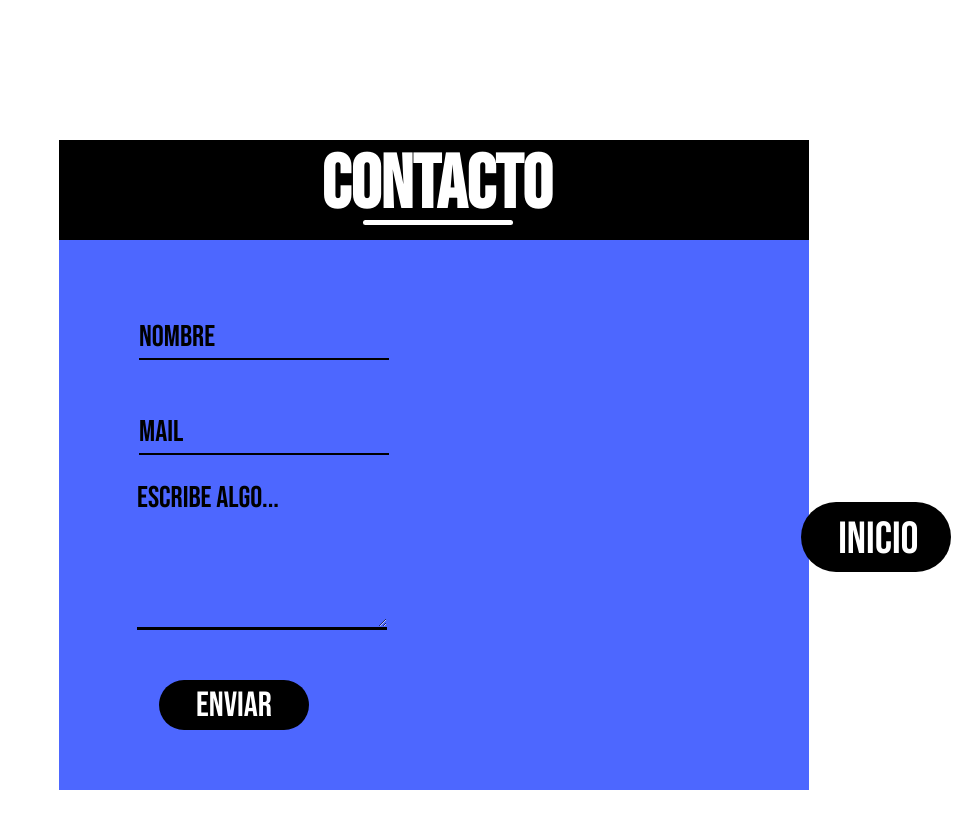
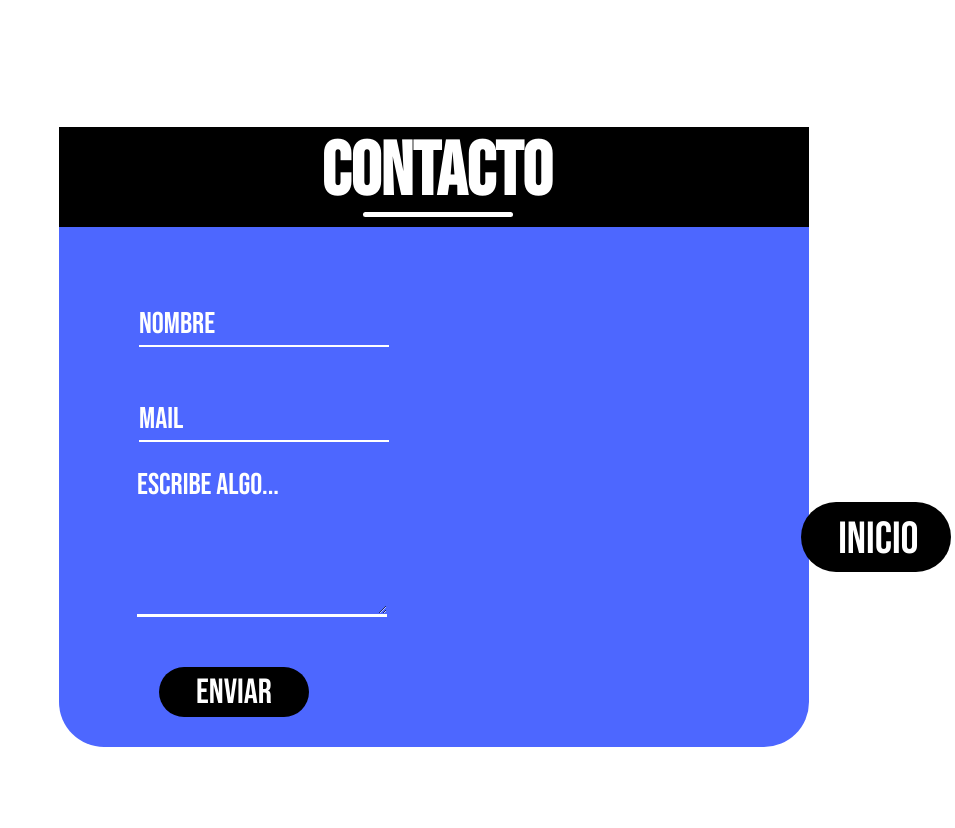
Before and after one commit to Mastrangelo24/Blue, a plain HTML site: page index.html in a window 1280 px wide. Shown: the part 1840-2668 px from the top of the page, without its empty margins (325-1280 px from the left). Drawn offline with Linux system fonts and the light colour scheme.

Commit message:
Se agregan img. Leves cambios en css y coment.

```diff
--- a/css/estilo.css
+++ b/css/estilo.css
@@ -166,13 +166,15 @@ label.logo{
     width: 100%;
 }
 
+ /* COMIENZO SECTION 2 NOSOTROS */
+
 #section2{
     width: 100%;
     background-color: white;
     height: 800px;
     background-image: url(../Blue5.jpg);
     background-repeat: no-repeat;
-    background-position: 25% 40%;
+    background-position: 25% 60%;
 }
 
 .container{
@@ -180,6 +182,7 @@ label.logo{
     height: 85%;
     background-color: transparent;
     margin-left: 150px;
+    padding-top: 70px;
 }
 
 /* COMIENZO CSS TITULO NOSOTROS */
@@ -242,7 +245,7 @@ label.logo{
 /* COMIENZO SECCION 4 CONTACTO */
 
 #section4{
-    height: 900px;
+    height: 1000px;
     width: 100%;
     background-color: white;
 }
@@ -262,19 +265,19 @@ label.logo{
     background: white;
     position: absolute;
     border-radius: 70px;
-    margin-top: 80px;
+    margin-top: 85px;
     left: 40.5%
 }
 .headcontacto{
     width: 750px;
     height: 100px;
     background: black;
-
-
 }
 
+/* CONTAINER SECTION 4 CONTACTO */
+
 .contacto1{
-    width: 150px;
+    width: 120px;
     text-align: left;
     font-size: 50px;
     padding-left: 55px;
@@ -290,25 +293,27 @@ label.logo{
     background: none;
     outline: none;
     font-size: 30px;
-    border-bottom: 2px solid black;
+    border-bottom: 2px solid white;
+    color: white;
 }
 
 .container4{
     width: 750px;
-    height: 650px;
+    height: 620px;
     position: absolute;
     margin-left: 30%;
-    margin-top: 150px;
+    margin-top: 137px;
     background: rgba(77, 103, 255, 1);
+    border-radius: 45px;
 
 }
-
 
 ::placeholder{
     font-size: 30px;
     background: transparent;
-    color: black;
+    color:  white;
 }
+
 
 #text-area{
     width: 250px;
@@ -318,9 +323,9 @@ label.logo{
     margin-left: 23px;
     background-color: transparent;
     border-style: none;
-    border-bottom: 3px solid black;
+    border-bottom: 3px solid  white;
     font-size: 30px;
-
+    color: white;
 }
 
 #text-area:focus{
@@ -336,10 +341,16 @@ label.logo{
     font-size: 35px;
     background-color: black;
     border-radius: 45px;
-    color: white;
+    color:  white;
     border-style: none;
     outline: none;
 }
+
+.botonform:active{
+    background-color: white;
+    color: black;
+}
+
 .form4{
     width: 150px;
     height: 70px;
```
Also changed, not shown: Blue5.jpg, Blue6.jpg (added), Blue7.jpg (added).
